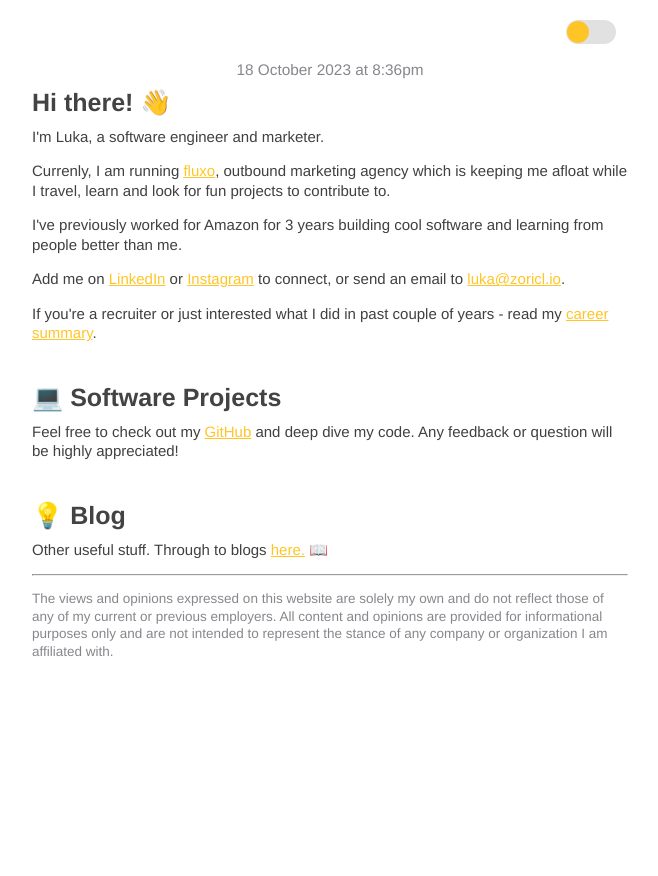
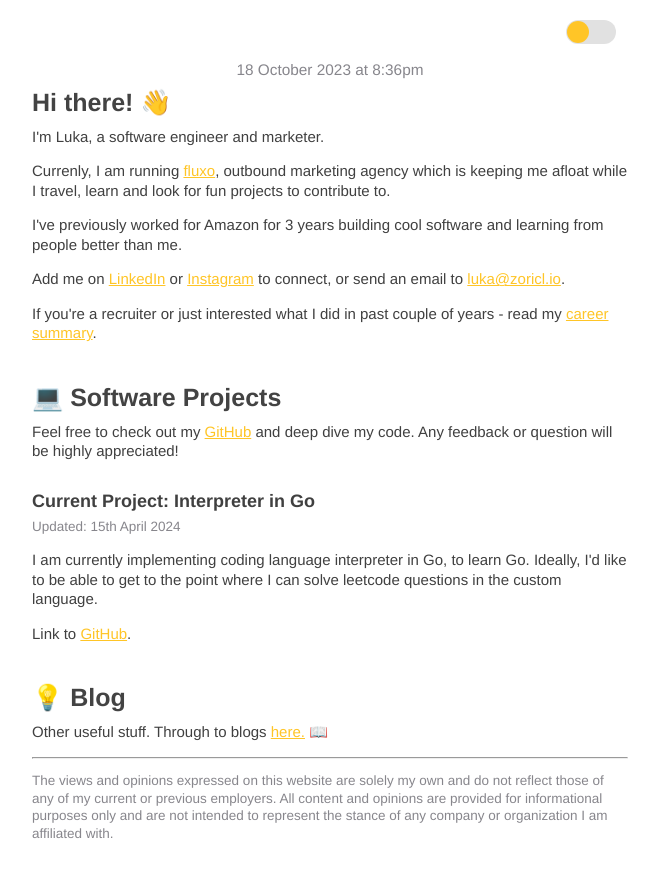
Before and after one commit to iamnotluka/zoricl, a React (Create React App) app: page / in a window 1280 px wide. Shown: the top 876 px of the page, without its empty margins (310-968 px from the left). Before the commit the page ends 800 px from the top, so only its background shows below. Built offline with nearby package versions, Linux system fonts and the light colour scheme.

Commit message:
Updating the main page and adding current project

```diff
--- a/src/components/pages/home/Home.tsx
+++ b/src/components/pages/home/Home.tsx
@@ -18,6 +18,15 @@ export default function Home() {
 				Feel free to check out my <a href="https://github.com/iamnotluka">GitHub</a> and deep dive my code. Any feedback
 				or question will be highly appreciated!
 			</p>
+			<h5>Current Project: Interpreter in Go</h5>
+			<p className="subsection-date-li">Updated: 15th April 2024</p>
+			<p>
+				I am currently implementing coding language interpreter in Go, to learn Go. Ideally, I'd like to be able to get
+				to the point where I can solve leetcode questions in the custom language.
+			</p>
+			<p>
+				Link to <a href="https://github.com/iamnotluka/interpreter-in-go">GitHub</a>.
+			</p>
 			{/* <p>
 				Check it out <Link to="/software-resources">here.</Link>
 			</p>*/}
```
Also changed, not shown: public/content/career.txt.
